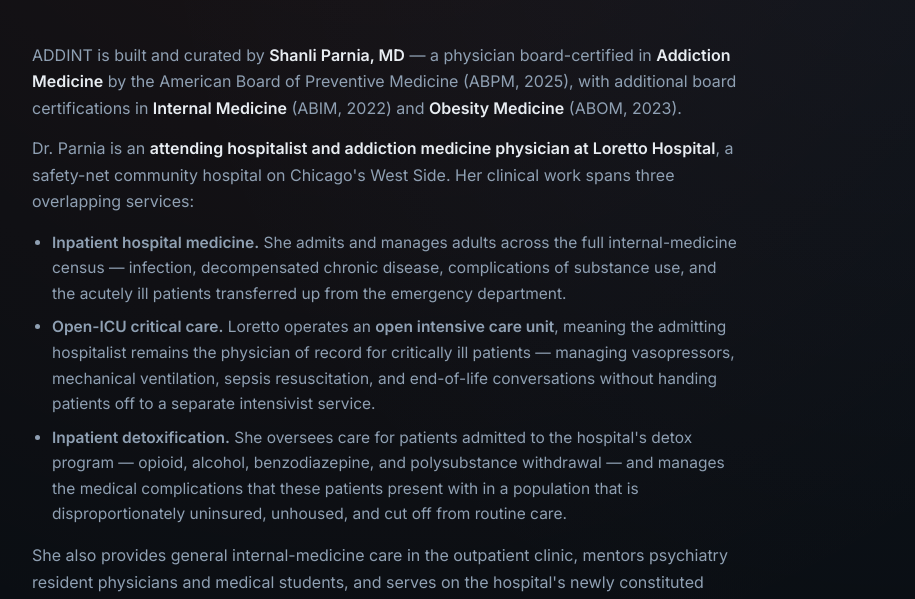
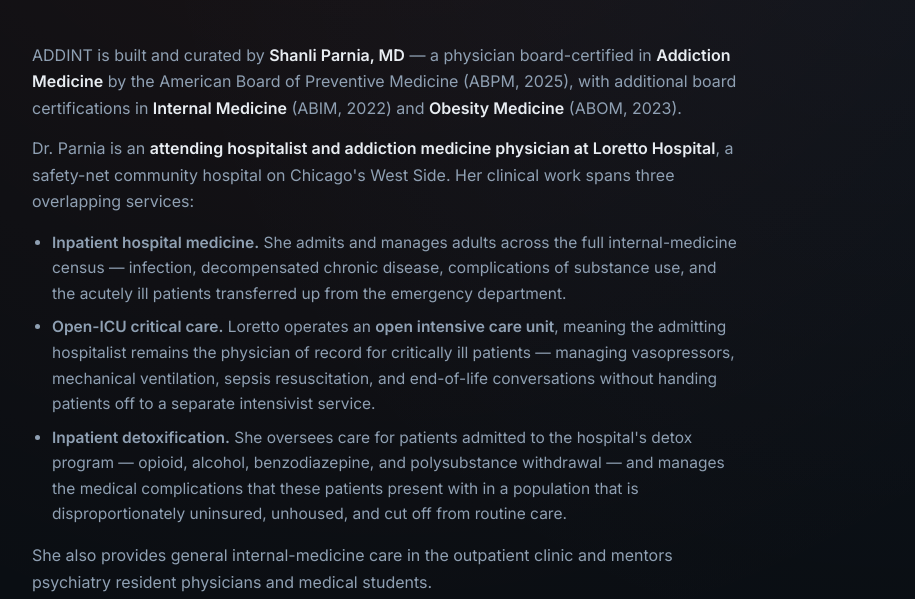
Before and after one commit to DrP-Analytics/addint, a plain HTML site: page site/about.html in a window 1280 px wide. Shown: the part 198-797 px from the top of the page, without its empty margins (252-1167 px from the left). Drawn offline with Linux system fonts and the light colour scheme.

Commit message:
About: remove IRB line (not yet stood up)

```diff
--- a/site/about.html
+++ b/site/about.html
@@ -63,7 +63,7 @@
   <li><b>Inpatient detoxification.</b> She oversees care for patients admitted to the hospital's detox program — opioid, alcohol, benzodiazepine, and polysubstance withdrawal — and manages the medical complications that these patients present with in a population that is disproportionately uninsured, unhoused, and cut off from routine care.</li>
 </ul>
 
-<p>She also provides general internal-medicine care in the outpatient clinic, mentors psychiatry resident physicians and medical students, and serves on the hospital's newly constituted <b>Institutional Review Board</b>, helping to build a research-review infrastructure at a hospital that has historically had none.</p>
+<p>She also provides general internal-medicine care in the outpatient clinic and mentors psychiatry resident physicians and medical students.</p>
 
 <h2>Research on the emerging drug supply</h2>
 
```
